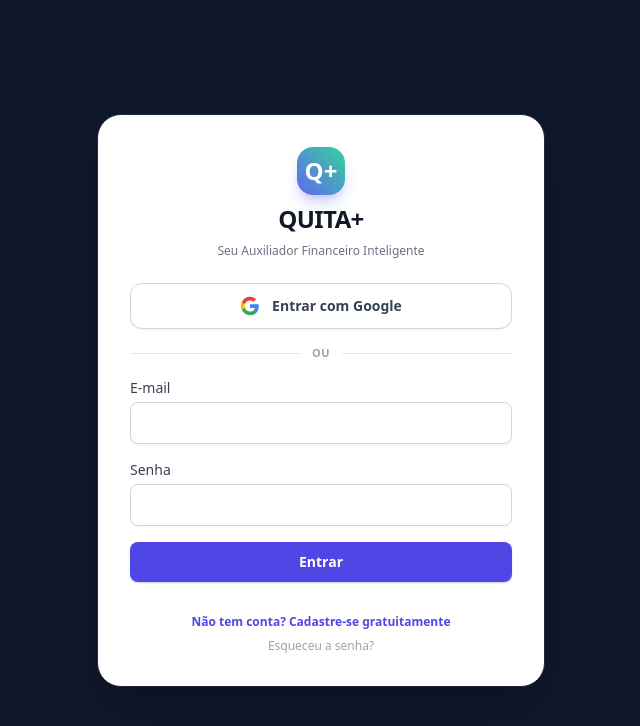
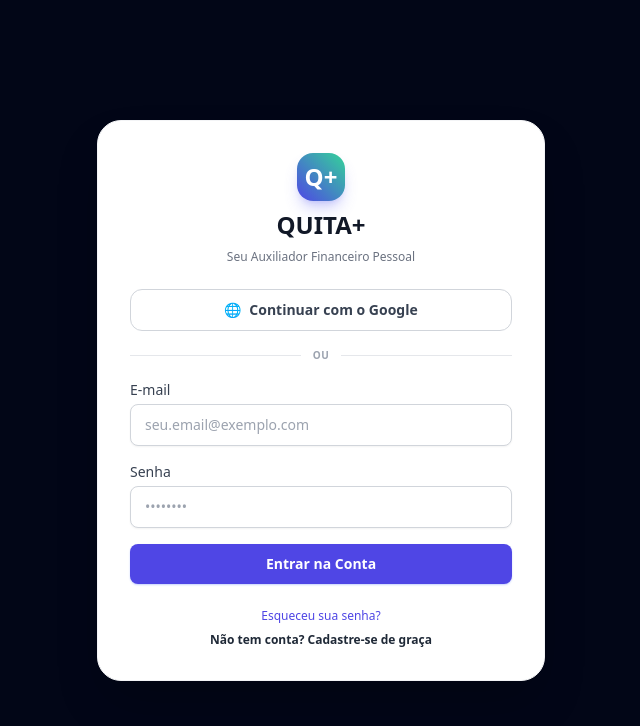
Before and after one commit to Bulachasz/Quita-, a React (Vite) app: page / in a window 1280 px wide. Shown: the top 726 px of the page, without its empty margins (319-959 px from the left). Built offline with nearby package versions, Linux system fonts and the light colour scheme; no server answers.

Commit message:
Fase 7 - Autenticação

```diff
--- a/src/App.jsx
+++ b/src/App.jsx
@@ -2,11 +2,10 @@
 import { AuthProvider, useAuth } from './context/AuthContext';
 import { FinancialProvider } from './context/FinancialContext';
 
-// Layout e Modais com imports nomeados para alinhar com os exports
+// Layout
 import { Sidebar } from './components/layout/Sidebar';
 import { Navbar } from './components/layout/Navbar';
 import { MobileNav } from './components/layout/MobileNav';
-import { FastSimulationModal } from './components/simulations/FastSimulationModal';
 
 // Páginas
 import Dashboard from './pages/Dashboard';
@@ -20,17 +19,22 @@
 import SettingsPage from './pages/SettingsPage';
 import AuthPage from './pages/AuthPage';
 
+// Modais Globais
+import { FastSimulationModal } from './components/simulations/FastSimulationModal';
+
 function MainApp() {
   const { user, logout } = useAuth();
   const [activeTab, setActiveTab] = useState('dashboard');
-  const [isFastSimOpen, setIsFastSimOpen] = useState(false);
+  const [isFastSimulateOpen, setIsFastSimulateOpen] = useState(false);
 
-  if (!user) return <AuthPage />;
+  if (!user) {
+    return <AuthPage />;
+  }
 
   const renderContent = () => {
     switch (activeTab) {
       case 'dashboard':
-        return <Dashboard onNavigate={setActiveTab} />;
+        return <Dashboard setActiveTab={setActiveTab} />;
       case 'debts':
         return <DebtsPage />;
       case 'cards':
@@ -48,31 +52,37 @@
       case 'settings':
         return <SettingsPage />;
       default:
-        return <Dashboard onNavigate={setActiveTab} />;
+        return <Dashboard setActiveTab={setActiveTab} />;
     }
   };
 
   return (
     <FinancialProvider>
-      <div className="flex min-h-screen bg-slate-50 text-slate-900 font-sans">
-        {/* Menu Lateral para telas médias e grandes */}
+      <div className="flex min-h-screen bg-slate-50 font-sans text-gray-900">
+        {/* Menu Lateral Desktop */}
         <Sidebar activeTab={activeTab} setActiveTab={setActiveTab} />
 
+        {/* Conteúdo Principal */}
         <div className="flex-1 flex flex-col min-w-0 pb-16 md:pb-0">
-          {/* Barra Superior */}
-          <Navbar user={user} onLogout={logout} onFastSimulate={() => setIsFastSimOpen(true)} />
+          <Navbar
+            user={user}
+            onLogout={logout}
+            onFastSimulate={() => setIsFastSimulateOpen(true)}
+          />
 
-          {/* Conteúdo Principal */}
-          <main className="flex-1 p-4 md:p-8 max-w-7xl w-full mx-auto">
+          <main className="flex-1 p-4 md:p-8 max-w-7xl w-full mx-auto animate-fade-in">
             {renderContent()}
           </main>
         </div>
 
-        {/* Menu de Navegação Inferior para Celulares */}
+        {/* Navegação Inferior Mobile */}
         <MobileNav activeTab={activeTab} setActiveTab={setActiveTab} />
 
-        {/* Modal de Simulação Rápida */}
-        <FastSimulationModal isOpen={isFastSimOpen} onClose={() => setIsFastSimOpen(false)} />
+        {/* Modal Global de Simulação Rápida */}
+        <FastSimulationModal
+          isOpen={isFastSimulateOpen}
+          onClose={() => setIsFastSimulateOpen(false)}
+        />
       </div>
     </FinancialProvider>
   );
--- a/src/pages/AuthPage.jsx
+++ b/src/pages/AuthPage.jsx
@@ -1,114 +1,128 @@
 import React, { useState } from 'react';
 import { useAuth } from '../context/AuthContext';
+import { Button } from '../components/common/Button';
 import { Input } from '../components/common/Input';
-import { Button } from '../components/common/Button';
 
 export default function AuthPage() {
   const { loginWithEmail, registerWithEmail, loginWithGoogle, resetPassword } = useAuth();
   const [isRegister, setIsRegister] = useState(false);
-  const [isForgot, setIsForgot] = useState(false);
+  const [isReset, setIsReset] = useState(false);
+
   const [email, setEmail] = useState('');
   const [password, setPassword] = useState('');
   const [name, setName] = useState('');
   const [loading, setLoading] = useState(false);
-  const [error, setError] = useState('');
-  const [message, setMessage] = useState('');
 
   const handleSubmit = async (e) => {
     e.preventDefault();
-    setError('');
-    setMessage('');
     setLoading(true);
-
     try {
-      if (isForgot) {
+      if (isReset) {
         await resetPassword(email);
-        setMessage('E-mail de recuperação enviado! Verifique sua caixa de entrada.');
+        alert("Instruções de recuperação de senha enviadas para o seu e-mail.");
+        setIsReset(false);
       } else if (isRegister) {
         await registerWithEmail(email, password, name);
       } else {
         await loginWithEmail(email, password);
       }
     } catch (err) {
-      setError(err.message || 'Ocorreu um erro ao processar sua solicitação.');
-    } finally {
-      setLoading(false);
-    }
-  };
-
-  const handleGoogleLogin = async () => {
-    setError('');
-    setLoading(true);
-    try {
-      await loginWithGoogle();
-    } catch (err) {
-      setError(err.message || 'Erro ao conectar com a conta Google.');
+      alert(err.message || "Erro de autenticação. Verifique suas credenciais.");
     } finally {
       setLoading(false);
     }
   };
 
   return (
-    <div className="min-h-screen bg-slate-900 flex items-center justify-center p-4">
-      <div className="w-full max-w-md bg-white rounded-3xl p-8 shadow-2xl border border-slate-800 space-y-6">
+    <div className="min-h-screen bg-slate-950 flex items-center justify-center p-4">
+      <div className="w-full max-w-md bg-white rounded-3xl shadow-2xl p-8 space-y-6 border border-gray-100">
         <div className="text-center space-y-2">
-          <div className="w-12 h-12 rounded-2xl bg-gradient-to-tr from-indigo-500 to-emerald-400 flex items-center justify-center font-black text-2xl text-white mx-auto shadow-lg shadow-indigo-500/30">
+          <div className="w-12 h-12 bg-gradient-to-tr from-indigo-600 to-emerald-400 rounded-2xl flex items-center justify-center font-black text-2xl text-white mx-auto shadow-lg shadow-indigo-500/30">
             Q+
           </div>
-          <h1 className="text-2xl font-black text-gray-900 tracking-tight">QUITA+</h1>
-          <p className="text-xs text-gray-500">Seu Auxiliador Financeiro Inteligente</p>
+          <h1 className="text-2xl font-black text-gray-900">QUITA+</h1>
+          <p className="text-xs text-gray-500">Seu Auxiliador Financeiro Pessoal</p>
         </div>
 
-        {error && <div className="p-3 text-xs bg-red-50 text-red-600 rounded-xl border border-red-200">{error}</div>}
-        {message && <div className="p-3 text-xs bg-emerald-50 text-emerald-600 rounded-xl border border-emerald-200">{message}</div>}
+        {/* Botão de Entrar com Google */}
+        {!isReset && (
+          <button
+            onClick={loginWithGoogle}
+            className="w-full bg-white border border-gray-300 hover:bg-gray-50 text-gray-700 font-bold py-2.5 px-4 rounded-xl text-sm transition flex items-center justify-center gap-2 shadow-xs"
+          >
+            <span>🌐</span> Continuar com o Google
+          </button>
+        )}
 
-        <button
-          onClick={handleGoogleLogin}
-          disabled={loading}
-          className="w-full py-3 px-4 border border-gray-300 rounded-xl font-semibold text-sm text-gray-700 bg-white hover:bg-gray-50 flex items-center justify-center gap-3 transition shadow-sm"
-        >
-          <svg className="w-5 h-5" viewBox="0 0 24 24">
-            <path fill="#4285F4" d="M22.56 12.25c0-.78-.07-1.53-.2-2.25H12v4.26h5.92c-.26 1.37-1.04 2.53-2.21 3.31v2.77h3.57c2.08-1.92 3.28-4.74 3.28-8.09z" />
-            <path fill="#34A853" d="M12 23c2.97 0 5.46-.98 7.28-2.66l-3.57-2.77c-.98.66-2.23 1.06-3.71 1.06-2.86 0-5.29-1.93-6.16-4.53H2.18v2.84C3.99 20.53 7.7 23 12 23z" />
-            <path fill="#FBBC05" d="M5.84 14.09c-.22-.66-.35-1.36-.35-2.09s.13-1.43.35-2.09V7.06H2.18C1.43 8.55 1 10.22 1 12s.43 3.45 1.18 4.94l2.85-2.22.81-.63z" />
-            <path fill="#EA4335" d="M12 5.38c1.62 0 3.06.56 4.21 1.64l3.15-3.15C17.45 2.09 14.97 1 12 1 7.7 1 3.99 3.47 2.18 7.06l3.66 2.84c.87-2.6 3.3-4.52 6.16-4.52z" />
-          </svg>
-          Entrar com Google
-        </button>
-
-        <div className="relative flex items-center justify-center">
-          <div className="border-t border-gray-200 w-full" />
-          <span className="bg-white px-3 text-[11px] font-semibold text-gray-400 uppercase tracking-wider absolute">ou</span>
-        </div>
+        {!isReset && (
+          <div className="relative flex items-center justify-center">
+            <div className="border-t w-full border-gray-200" />
+            <span className="bg-white px-3 text-[10px] text-gray-400 font-bold uppercase tracking-wider absolute">
+              ou
+            </span>
+          </div>
+        )}
 
         <form onSubmit={handleSubmit} className="space-y-4">
-          {isRegister && !isForgot && (
-            <Input label="Nome Completo" value={name} onChange={(e) => setName(e.target.value)} required />
+          {isRegister && (
+            <Input
+              label="Nome Completo"
+              value={name}
+              onChange={(e) => setName(e.target.value)}
+              placeholder="Seu nome"
+              required
+            />
           )}
-          <Input label="E-mail" type="email" value={email} onChange={(e) => setEmail(e.target.value)} required />
-          {!isForgot && (
-            <Input label="Senha" type="password" value={password} onChange={(e) => setPassword(e.target.value)} required />
+
+          <Input
+            label="E-mail"
+            type="email"
+            value={email}
+            onChange={(e) => setEmail(e.target.value)}
+            placeholder="seu.email@exemplo.com"
+            required
+          />
+
+          {!isReset && (
+            <Input
+              label="Senha"
+              type="password"
+              value={password}
+              onChange={(e) => setPassword(e.target.value)}
+              placeholder="••••••••"
+              required
+            />
           )}
 
           <Button type="submit" isLoading={loading} className="w-full">
-            {isForgot ? 'Enviar E-mail' : isRegister ? 'Criar Conta' : 'Entrar'}
+            {isReset ? 'Enviar Recuperação' : isRegister ? 'Criar Minha Conta' : 'Entrar na Conta'}
           </Button>
         </form>
 
-        <div className="text-center text-xs text-gray-500 space-y-2 pt-2">
-          {!isForgot && (
+        <div className="flex flex-col gap-2 text-center text-xs text-gray-500">
+          {!isReset && (
             <button
-              onClick={() => setIsRegister(!isRegister)}
-              className="text-indigo-600 font-semibold hover:underline block w-full"
+              type="button"
+              onClick={() => setIsReset(true)}
+              className="hover:underline font-medium text-indigo-600"
             >
-              {isRegister ? 'Já tem uma conta? Faça Login' : 'Não tem conta? Cadastre-se gratuitamente'}
+              Esqueceu sua senha?
             </button>
           )}
+
           <button
-            onClick={() => { setIsForgot(!isForgot); setError(''); setMessage(''); }}
-            className="text-gray-400 hover:text-gray-600 block w-full"
+            type="button"
+            onClick={() => {
+              setIsReset(false);
+              setIsRegister(!isRegister);
+            }}
+            className="hover:underline font-bold text-gray-800"
           >
-            {isForgot ? 'Voltar para o Login' : 'Esqueceu a senha?'}
+            {isReset
+              ? 'Voltar para o Login'
+              : isRegister
+              ? 'Já tem uma conta? Faça Login'
+              : 'Não tem conta? Cadastre-se de graça'}
           </button>
         </div>
       </div>
--- a/src/pages/SettingsPage.jsx
+++ b/src/pages/SettingsPage.jsx
@@ -1,58 +1,107 @@
 import React, { useState } from 'react';
 import { useAuth } from '../context/AuthContext';
 import { deleteAllUserData } from '../firebase/firestoreService';
+import { Button } from '../components/common/Button';
 import { Input } from '../components/common/Input';
-import { Button } from '../components/common/Button';
 
 export default function SettingsPage() {
-  const { user, changePassword, deleteAccount } = useAuth();
+  const { user, changePassword, deleteAccount, logout } = useAuth();
   const [newPassword, setNewPassword] = useState('');
-  const [msg, setMsg] = useState('');
-  const [err, setErr] = useState('');
+  const [loadingPass, setLoadingPass] = useState(false);
+  const [loadingDelete, setLoadingDelete] = useState(false);
 
+  // Alterar Senha
   const handleChangePassword = async (e) => {
     e.preventDefault();
-    setMsg(''); setErr('');
+    if (!newPassword || newPassword.length < 6) {
+      alert("A nova senha deve conter pelo menos 6 caracteres.");
+      return;
+    }
+    setLoadingPass(true);
     try {
       await changePassword(newPassword);
-      setMsg('Senha alterada com sucesso!');
+      alert("Senha alterada com sucesso!");
       setNewPassword('');
-    } catch (error) {
-      setErr(error.message || 'Erro ao alterar senha.');
+    } catch (err) {
+      alert("Erro ao alterar senha. Caso faça muito tempo do seu último login, faça login novamente.");
+    } finally {
+      setLoadingPass(false);
     }
   };
 
-  const handleDeleteAllData = async () => {
-    if (window.confirm('TEM CERTEZA? Isso excluirá permanentemente todas as suas dívidas e simulações do Firestore.')) {
-      try {
-        await deleteAllUserData(user.uid);
-        await deleteAccount();
-      } catch (error) {
-        alert('Erro ao excluir conta: ' + error.message);
-      }
+  // Excluir Todos os Dados e Conta (LGPD)
+  const handleDeleteAllDataAndAccount = async () => {
+    const confirmed = window.confirm(
+      "⚠️ ATENÇÃO: Esta ação é irreversível! Todas as suas dívidas, cartões, histórico e simulações serão permanentemente excluídos."
+    );
+    if (!confirmed) return;
+
+    setLoadingDelete(true);
+    try {
+      await deleteAllUserData(user.uid);
+      await deleteAccount();
+      alert("Sua conta e todos os seus dados foram excluídos com sucesso.");
+    } catch (err) {
+      alert("Erro ao excluir conta. Se necessário, faça login novamente e tente a exclusão.");
+    } finally {
+      setLoadingDelete(false);
     }
   };
 
   return (
-    <div className="space-y-6 max-w-2xl">
+    <div className="space-y-6 max-w-4xl">
       <div>
-        <h2 className="text-xl font-bold text-gray-800">Configurações e Privacidade</h2>
-        <p className="text-xs text-gray-500">Gerencie sua conta e controle total sobre seus dados</p>
+        <h2 className="text-2xl font-black text-gray-800">⚙️ Configurações da Conta</h2>
+        <p className="text-sm text-gray-500">Gerencie sua segurança, perfil e privacidade de dados</p>
       </div>
 
-      {msg && <div className="p-3 text-xs bg-emerald-50 text-emerald-600 rounded-xl">{msg}</div>}
-      {err && <div className="p-3 text-xs bg-red-50 text-red-600 rounded-xl">{err}</div>}
+      {/* Perfil */}
+      <div className="bg-white rounded-2xl p-6 border border-gray-100 shadow-sm space-y-4">
+        <h3 className="font-bold text-gray-800 border-b pb-3">Informações do Perfil</h3>
+        <div className="grid grid-cols-1 md:grid-cols-2 gap-4 text-sm">
+          <div>
+            <span className="text-xs text-gray-400 block font-medium">E-mail Cadastrado</span>
+            <strong className="text-gray-800">{user?.email}</strong>
+          </div>
+          <div>
+            <span className="text-xs text-gray-400 block font-medium">Nome de Exibição</span>
+            <strong className="text-gray-800">{user?.displayName || 'Usuário QUITA+'}</strong>
+          </div>
+        </div>
+      </div>
 
-      <form onSubmit={handleChangePassword} className="bg-white p-6 rounded-2xl border border-gray-100 shadow-sm space-y-4">
-        <h3 className="font-bold text-gray-800 text-sm border-b pb-2">Alterar Senha</h3>
-        <Input label="Nova Senha" type="password" value={newPassword} onChange={e => setNewPassword(e.target.value)} required />
-        <Button type="submit">Atualizar Senha</Button>
+      {/* Alterar Senha */}
+      <form onSubmit={handleChangePassword} className="bg-white rounded-2xl p-6 border border-gray-100 shadow-sm space-y-4">
+        <h3 className="font-bold text-gray-800 border-b pb-3">Alterar Senha de Acesso</h3>
+        <div className="max-w-md">
+          <Input
+            label="Nova Senha"
+            type="password"
+            value={newPassword}
+            onChange={(e) => setNewPassword(e.target.value)}
+            placeholder="Mínimo de 6 caracteres"
+            required
+          />
+        </div>
+        <Button type="submit" isLoading={loadingPass}>
+          Atualizar Senha
+        </Button>
       </form>
 
-      <div className="bg-red-50 border border-red-200 p-6 rounded-2xl space-y-3">
-        <h3 className="font-bold text-red-800 text-sm">Zona de Perigo</h3>
-        <p className="text-xs text-red-600">Ao clicar abaixo, todas as suas dívidas, cartões e dados cadastrados serão permanentemente apagados do servidor.</p>
-        <Button onClick={handleDeleteAllData} variant="danger" size="sm">Excluir Minha Conta e Dados</Button>
+      {/* Zona de Perigo (LGPD & Privacidadae) */}
+      <div className="bg-red-50/50 rounded-2xl p-6 border border-red-100 space-y-4">
+        <h3 className="font-bold text-red-800 border-b border-red-100 pb-3">Privacidade & Exclusão de Dados (LGPD)</h3>
+        <p className="text-xs text-red-700 leading-relaxed">
+          Você tem total controle sobre seus dados financeiros. Ao clicar no botão abaixo, todas as suas dívidas, orçamentos, registros de pagamentos e simulações salvas no Cloud Firestore serão apagados permanentemente.
+        </p>
+        <div className="flex gap-3 pt-2">
+          <Button variant="danger" onClick={handleDeleteAllDataAndAccount} isLoading={loadingDelete}>
+            Excluir Minha Conta e Todos os Dados
+          </Button>
+          <Button variant="outline" onClick={logout}>
+            Sair da Conta
+          </Button>
+        </div>
       </div>
     </div>
   );
```
Also changed, not shown: src/pages/HistoryPage.jsx (+41 -18 lines).
